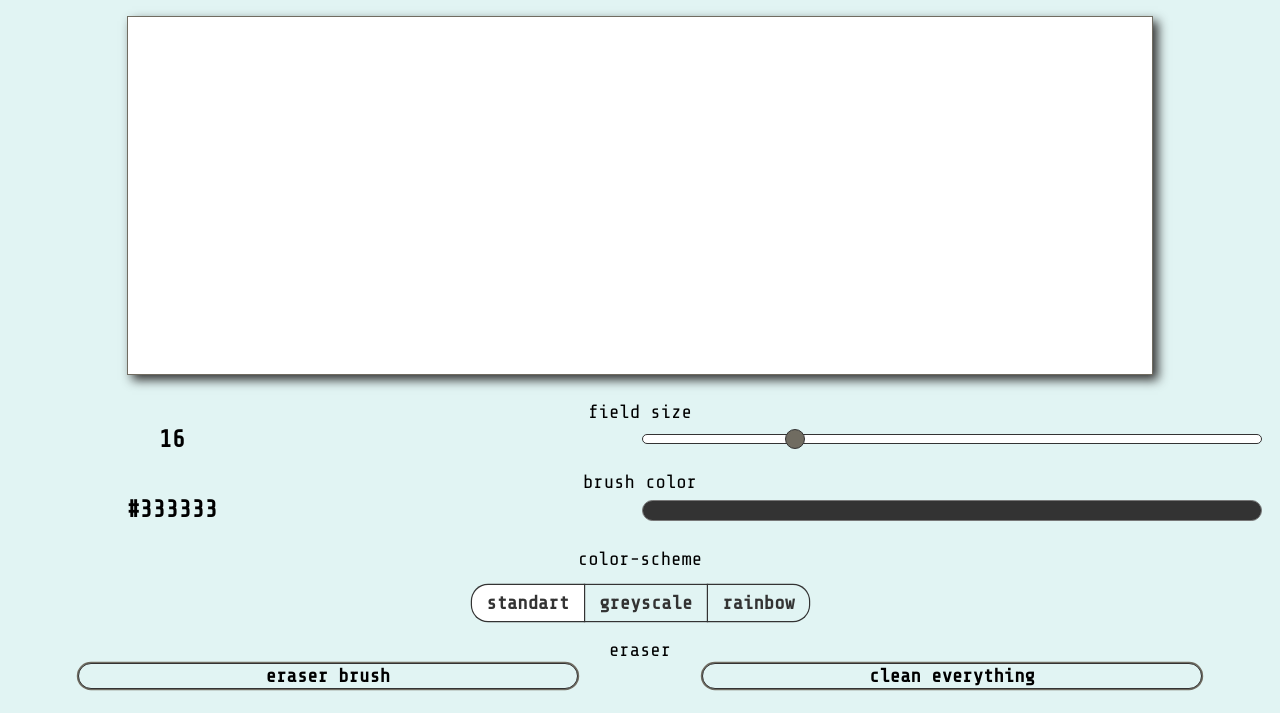
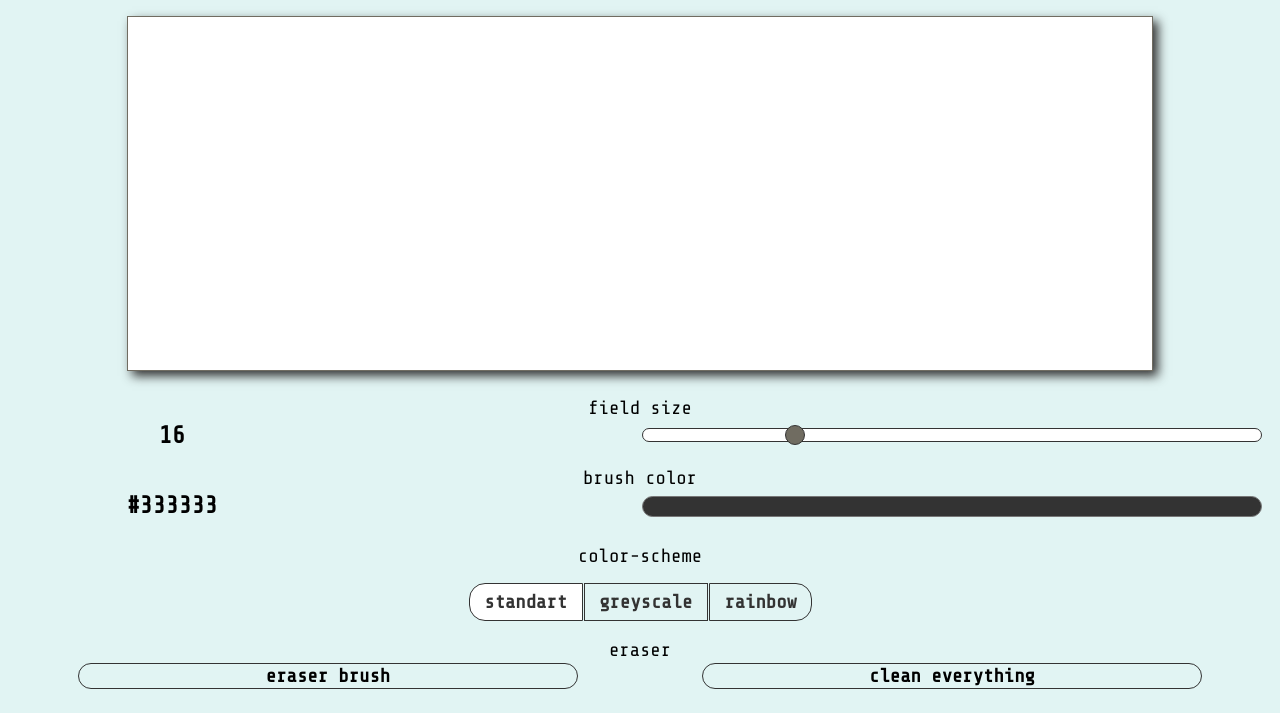
Before and after one commit to hrv3str/odin-etch-a-sketch, a plain HTML site: page index.html in a window 1280 px wide. Shown: the part 87-800 px from the top of the page. Drawn offline with nearby package versions, Linux system fonts and the light colour scheme.

Commit message:
Polish CSS
Removed some shadows at some elements CSS

```diff
--- a/styles.css
+++ b/styles.css
@@ -65,15 +65,15 @@ body {
 /*Size Setting*/
 
 input[type="range"] {
-    height: 8px;
+    height: 0.75rem;
     background-color: var(--col-white);
     border: 1px solid var(--col-dark);
-    border-radius: 5px;
+    border-radius: 1rem;
     outline: none;
     -webkit-appearance: none;
     grid-column: 3 / 5;
     grid-row: 2 / 3;
-  }
+}
 
   input[type="range"]::-webkit-slider-thumb {
     -webkit-appearance: none;
@@ -84,7 +84,7 @@ input[type="range"] {
     border: 1px solid var(--col-dark);
     border-radius: 50%;
     cursor: pointer;
-  }
+}
 
 /*color setting*/
 
@@ -144,7 +144,6 @@ background-color: transparent;
 }
 
 #scheme-selector input[type="radio"]:checked + span {
-    box-shadow: 0 0 0 0.0625em var(--col-dark);
     background-color: var(--col-white);
     z-index: 1;
     color: var(--col-dark);
@@ -157,11 +156,11 @@ label span {
     padding: 0.375em .75em;
     position: relative;
     margin-left: .0625em;
-    box-shadow: 0 0 0 0.0625em var(--col-dark);
     color: var(--col-dark);
     text-align: center;
     font-size: larger;
     font-weight: 700;
+    border: 1px solid var(--col-dark);
     transition: background-color .5s ease;
 }
 
@@ -184,7 +183,6 @@ label:last-child span {
     border-radius: 1rem;
     width: 80%;
     height: 100%;
-    box-shadow: 0 0 0 0.0625em var(--col-grey);
     margin: 0 auto;
 }
 
```
